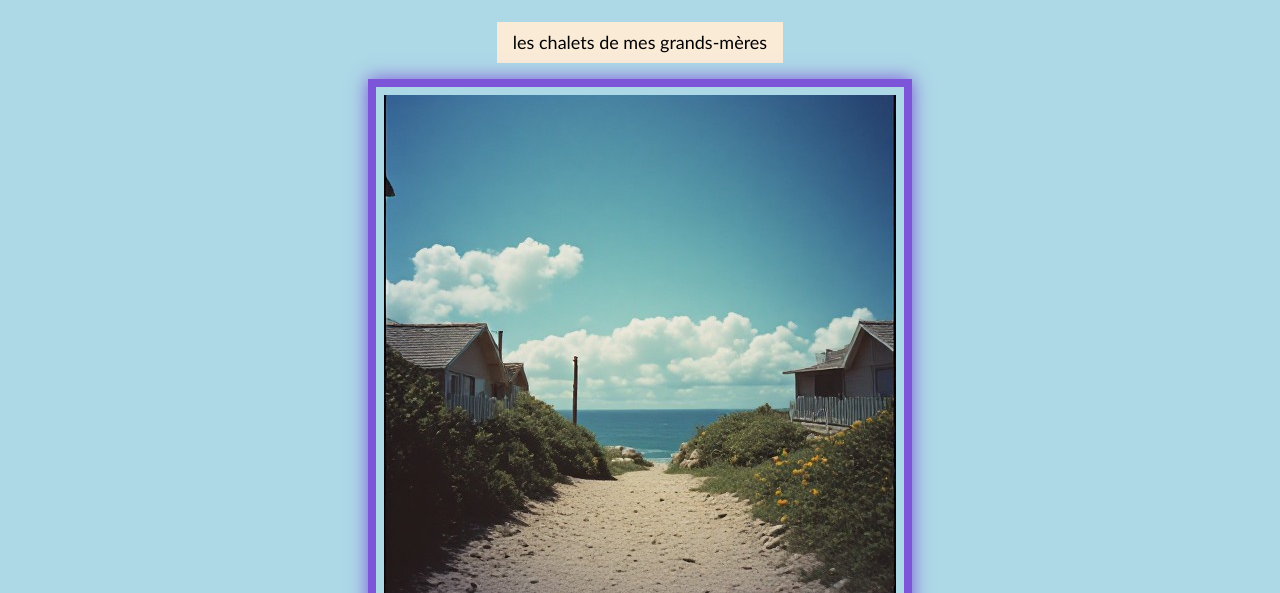
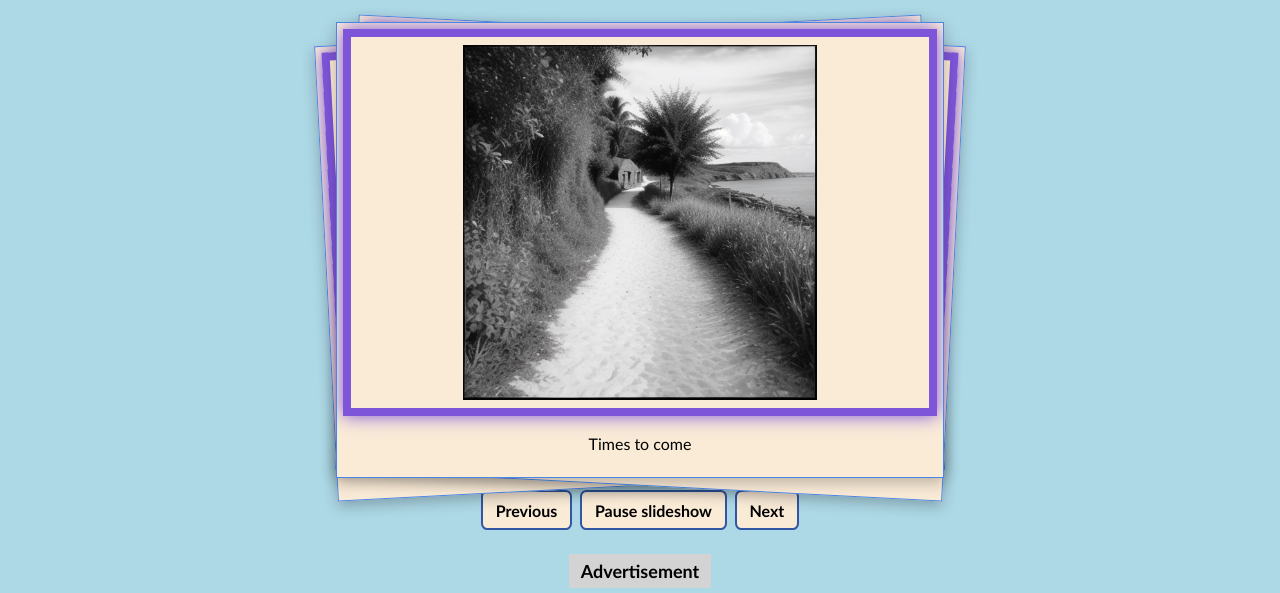
Before and after one commit to Tomsaltyre7/Saltyre-rock, a plain HTML site: page saltyre.html in a window 1280 px wide. Shown: the part 296-889 px from the top of the page. Drawn offline with Linux system fonts and the light colour scheme.

Commit message:
Add compact stacked photo slideshow to Saltyre page

```diff
--- a/saltyre.html
+++ b/saltyre.html
@@ -13,18 +13,27 @@
         <img class="site-banner" src="assets/images/saltyrerockbanner.png" alt="Saltyre Rock">
       </h1>
       <h2>Some of the places to visit on Saltyre Island</h2>
-      <p class="island-description">
-        les chalets de mes grands-mères
-      </p>
-      <img class="castle-image" src="assets/images/saltyrechalets1.jpg" alt="Chalets at Saltyre">
-      <p class="island-description">
-        Times to come
-      </p>
-      <img class="castle-image" src="assets/images/saltyresea1.jpg" alt="Sea around Saltyre">
-      <p class="island-description">
-        Calm flowing streams
-      </p>
-      <img class="castle-image" src="assets/images/Saltyrestream1.jpg" alt="Calm stream at Saltyre">
+      <section class="places-carousel" aria-label="Places to visit on Saltyre Island" aria-roledescription="carousel">
+        <div class="places-stack" aria-live="off">
+          <figure class="places-slide" role="group" aria-roledescription="slide" aria-label="1 of 3">
+            <img class="castle-image" src="assets/images/saltyrechalets1.jpg" alt="Chalets at Saltyre">
+            <figcaption class="places-caption">les chalets de mes grands-mères</figcaption>
+          </figure>
+          <figure class="places-slide" role="group" aria-roledescription="slide" aria-label="2 of 3" aria-hidden="true">
+            <img class="castle-image" src="assets/images/saltyresea1.jpg" alt="Sea around Saltyre">
+            <figcaption class="places-caption">Times to come</figcaption>
+          </figure>
+          <figure class="places-slide" role="group" aria-roledescription="slide" aria-label="3 of 3" aria-hidden="true">
+            <img class="castle-image" src="assets/images/Saltyrestream1.jpg" alt="Calm stream at Saltyre">
+            <figcaption class="places-caption">Calm flowing streams</figcaption>
+          </figure>
+        </div>
+        <div class="places-controls" aria-label="Slideshow controls">
+          <button class="places-control" type="button" data-slide-previous>Previous</button>
+          <button class="places-control" type="button" data-slide-toggle aria-pressed="false">Pause slideshow</button>
+          <button class="places-control" type="button" data-slide-next>Next</button>
+        </div>
+      </section>
       <h3 class="flandoosh-title">Advertisement</h3>
       <img class="flandoosh-image" src="assets/images/flandoosh1.jpg" alt="Flandoosh at Saltyre">
       <p class="flandoosh-caption">Bank with us at Flandoosh bank</p>
--- a/script.js
+++ b/script.js
@@ -1,6 +1,66 @@
-// Run this code after the HTML page has loaded.
+// Run this code after the page has loaded.
 document.addEventListener("DOMContentLoaded", () => {
   console.log("Welcome to Saltyre Rock!");
+
+  const placesCarousel = document.querySelector(".places-carousel");
+
+  if (placesCarousel) {
+    const slides = Array.from(placesCarousel.querySelectorAll(".places-slide"));
+    const previousButton = placesCarousel.querySelector("[data-slide-previous]");
+    const nextButton = placesCarousel.querySelector("[data-slide-next]");
+    const toggleButton = placesCarousel.querySelector("[data-slide-toggle]");
+    const prefersReducedMotion = window.matchMedia("(prefers-reduced-motion: reduce)").matches;
+    let currentSlide = 0;
+    let isPaused = prefersReducedMotion;
+    let autoplayTimer;
+
+    function updateSlide() {
+      slides.forEach((slide, index) => {
+        const position = (index - currentSlide + slides.length) % slides.length;
+        slide.classList.toggle("is-active", position === 0);
+        slide.classList.toggle("is-next", position === 1);
+        slide.classList.toggle("is-back", position > 1);
+        slide.setAttribute("aria-hidden", String(position !== 0));
+      });
+    }
+
+    function startAutoplay() {
+      window.clearInterval(autoplayTimer);
+      if (isPaused || document.hidden) return;
+      autoplayTimer = window.setInterval(() => {
+        currentSlide = (currentSlide + 1) % slides.length;
+        updateSlide();
+      }, 4000);
+    }
+
+    function updateToggleButton() {
+      toggleButton.textContent = isPaused ? "Play slideshow" : "Pause slideshow";
+      toggleButton.setAttribute("aria-pressed", String(isPaused));
+    }
+
+    previousButton.addEventListener("click", () => {
+      currentSlide = (currentSlide - 1 + slides.length) % slides.length;
+      updateSlide();
+      startAutoplay();
+    });
+
+    nextButton.addEventListener("click", () => {
+      currentSlide = (currentSlide + 1) % slides.length;
+      updateSlide();
+      startAutoplay();
+    });
+
+    toggleButton.addEventListener("click", () => {
+      isPaused = !isPaused;
+      updateToggleButton();
+      startAutoplay();
+    });
+
+    document.addEventListener("visibilitychange", startAutoplay);
+    updateSlide();
+    updateToggleButton();
+    startAutoplay();
+  }
 
   const mapOpenButton = document.querySelector("#map-open");
   const mapDialog = document.querySelector("#map-dialog");
--- a/style.css
+++ b/style.css
@@ -116,6 +116,92 @@ h2 {
   padding: 0.5rem;
   border: 8px solid #4986e7;
   animation: castle-frame-colors 8s ease-in-out infinite alternate;
+}
+
+.places-carousel {
+  width: min(100%, 38rem);
+  margin: 1rem auto 1.5rem;
+}
+
+.places-stack {
+  position: relative;
+  width: 100%;
+  aspect-ratio: 4 / 3;
+  isolation: isolate;
+}
+
+.places-slide {
+  position: absolute;
+  inset: 0;
+  display: flex;
+  flex-direction: column;
+  margin: 0;
+  padding: 0.4rem;
+  overflow: hidden;
+  border: 1px solid #4986e7;
+  background: antiquewhite;
+  box-shadow: 0 5px 14px rgb(0 0 0 / 25%);
+  transition: transform 450ms ease;
+}
+
+.places-slide.is-active {
+  z-index: 3;
+  transform: translate(0, 0) rotate(0);
+}
+
+.places-slide.is-next {
+  z-index: 2;
+  transform: translate(0.65rem, 0.5rem) rotate(3deg);
+}
+
+.places-slide.is-back {
+  z-index: 1;
+  transform: translate(-0.65rem, 0.5rem) rotate(-3deg);
+}
+
+.places-slide .castle-image {
+  width: 100%;
+  height: calc(100% - 3.4rem);
+  max-width: none;
+  margin: 0;
+  object-fit: contain;
+}
+
+.places-caption {
+  display: flex;
+  flex: 1;
+  align-items: center;
+  justify-content: center;
+  min-height: 3.4rem;
+  margin: 0;
+  padding: 0.35rem;
+  background: transparent;
+  text-align: center;
+}
+
+.places-controls {
+  display: flex;
+  flex-wrap: wrap;
+  justify-content: center;
+  gap: 0.5rem;
+  margin-top: 0.75rem;
+}
+
+.places-control {
+  padding: 0.55rem 0.8rem;
+  border: 2px solid #3157a4;
+  border-radius: 0.4rem;
+  background: antiquewhite;
+  color: #000;
+  font: inherit;
+  font-weight: 700;
+  cursor: pointer;
+}
+
+.places-control:hover,
+.places-control:focus-visible {
+  background: #fff;
+  text-decoration: underline;
 }
 
 .flandoosh-title {
@@ -251,6 +337,10 @@ h2 {
     animation: none;
     border-color: #7654d6;
     box-shadow: 0 0 12px #7654d6;
+  }
+
+  .places-slide {
+    transition: none;
   }
 }
 
```
